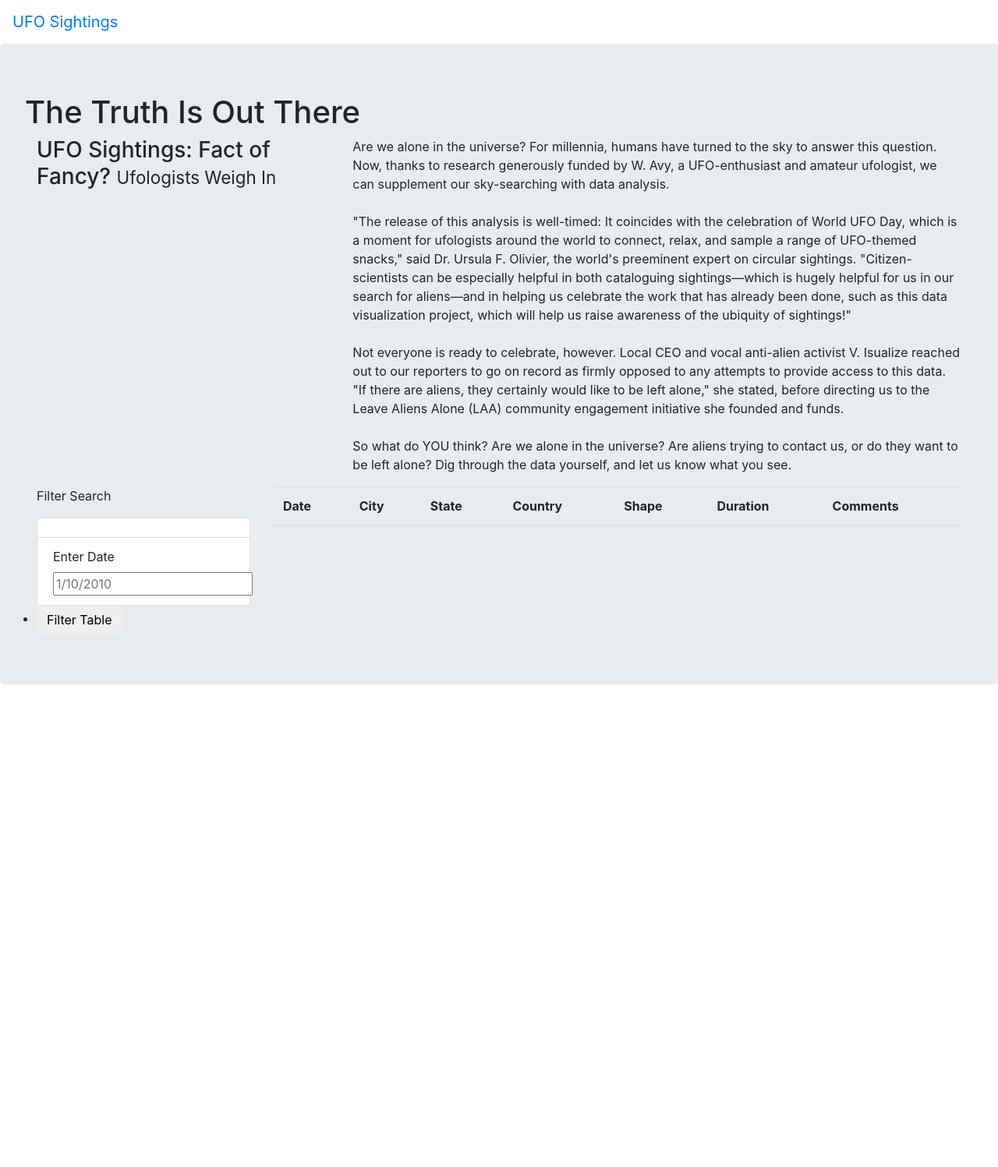
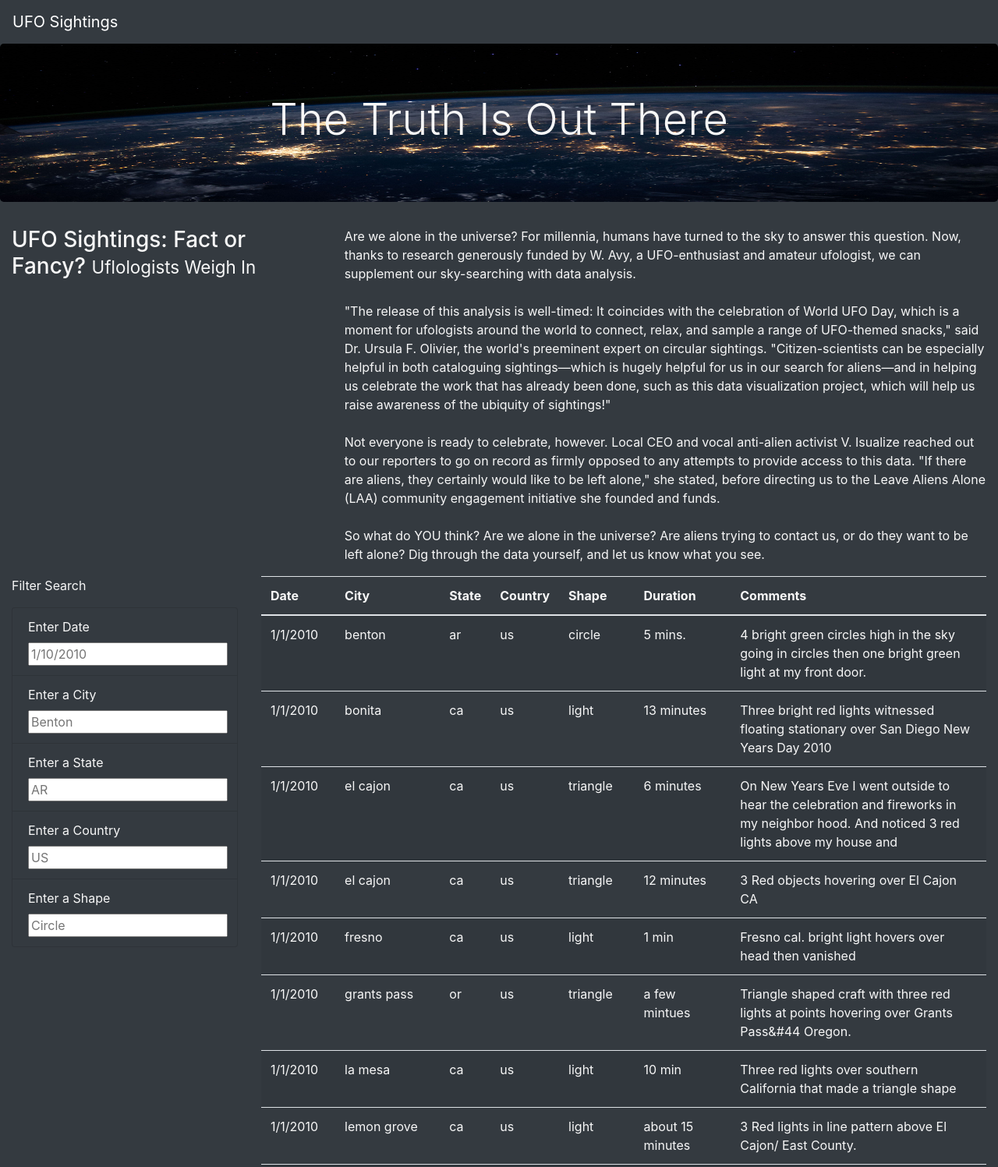
Before and after one commit to jadafler/UFOs, a plain HTML site: page index.html in a window 1280 px wide. Shown: the top 1497 px of the page at 78% size. Before the commit the page ends 910 px from the top, so only its background shows below. Drawn offline with nearby package versions, Linux system fonts and the light colour scheme.

Commit message:
Final UFO Sighting files from module

```diff
--- a/index.html
+++ b/index.html
@@ -8,23 +8,35 @@
         integrity="sha384-Gn5384xqQ1aoWXA+058RXPxPg6fy4IWvTNh0E263XmFcJlSAwiGgFAW/dAiS6JXm" crossorigin="anonymous" >
     <link rel="stylesheet" href="static/css/style.css">
 </head>
-<body>
+<body class="bg-dark">
     <div class="wrapper">
-        <nav class="navbar navbar-expand-lg">
+        <nav class="navbar navbar-dark bg-dark navbar-expand-lg">
             <a class="navbar-brand" href="index.html">UFO Sightings</a>
         </nav>
     </div>
     <div class="jumbotron">
-        <h1>The Truth Is Out There</h1>
+        <h1 class="display-4">The Truth Is Out There</h1>
+    </div>
     <div class="container-fluid">
         <div class="row">
             <div class="col-md-4">
-                <h3>UFO Sightings: Fact of Fancy? <small>Ufologists Weigh In</small></h3>
+                <h3>UFO Sightings: Fact or Fancy? <small>Uflologists Weigh In</small></h3>
             </div>
             <div class="col-md-8">
                 <p>
-                  Are we alone in the universe? For millennia, humans have turned to the sky to answer this question. Now, thanks to research generously funded by W. Avy, a UFO-enthusiast and amateur ufologist, we can supplement our sky-searching with data analysis.<br><br>"The release of this analysis is well-timed: It coincides with the celebration of World UFO Day, which is a moment for ufologists around the world to connect, relax, and sample a range of UFO-themed snacks," said Dr. Ursula F. Olivier, the world's preeminent expert on circular sightings. "Citizen-scientists can be especially helpful in both cataloguing sightings—which is hugely helpful for us in our search for aliens—and in helping us celebrate the work that has already been done, such as this data visualization project, which will help us raise awareness of the ubiquity of sightings!"<br><br>Not everyone is ready to celebrate, however. Local CEO and vocal anti-alien activist V. Isualize reached out to our reporters to go on record as firmly opposed to any attempts to provide access to this data. "If there are aliens, they certainly would like to be left alone," she stated, before directing us to the Leave Aliens Alone (LAA) community engagement initiative she founded and funds.<br><br>So what do YOU think? Are we alone in the universe? Are aliens trying to contact us, or do they want to be left alone? Dig through the data yourself, and let us know what you see.
-
+                Are we alone in the universe? For millennia, humans have turned to the sky to answer this question. Now, thanks to
+                research generously funded by W. Avy, a UFO-enthusiast and amateur ufologist, we can supplement our sky-searching with
+                data analysis.<br><br>"The release of this analysis is well-timed: It coincides with the celebration of World UFO Day,
+                which is a moment for ufologists around the world to connect, relax, and sample a range of UFO-themed snacks," said Dr.
+                Ursula F. Olivier, the world's preeminent expert on circular sightings. "Citizen-scientists can be especially helpful in
+                both cataloguing sightings—which is hugely helpful for us in our search for aliens—and in helping us celebrate the work
+                that has already been done, such as this data visualization project, which will help us raise awareness of the ubiquity
+                of sightings!"<br><br>Not everyone is ready to celebrate, however. Local CEO and vocal anti-alien activist V. Isualize
+                reached out to our reporters to go on record as firmly opposed to any attempts to provide access to this data. "If there
+                are aliens, they certainly would like to be left alone," she stated, before directing us to the Leave Aliens Alone (LAA)
+                community engagement initiative she founded and funds.<br><br>So what do YOU think? Are we alone in the universe? Are
+                aliens trying to contact us, or do they want to be left alone? Dig through the data yourself, and let us know what you
+                see.
                 </p>
             </div>
         </div>
@@ -32,18 +44,28 @@
     <div class="container-fluid">
         <div class="row">
             <div class="col-md-3">
-                <form>
+                <form class="bg-dark">
                     <p>Filter Search</p>
-                    <ul class="list-group">
-                        <li class="list-group-item">
-
+                    <ul class="list-group bg-dark">
+                        <li class="list-group-item bg-dark">
+                            <label for="date">Enter Date</label>
+                            <input type="text" placeholder="1/10/2010" id="datetime">
                         </li>
-                        <li class="list-group-item">
-                            <label for="date">Enter Date</label>
-                            <input type="text" placeholder="1/10/2010" id="datetime" />
+                        <li class="list-group-item bg-dark">
+                            <label for="city">Enter a City</label>
+                            <input type="text" placeholder="Benton" id="city">
                         </li>
-                        <li>
-                            <button id="filter-btn" type="button" class="btn btn-default">Filter Table</button>
+                        <li class="list-group-item bg-dark">
+                            <label for="state">Enter a State</label>
+                            <input type="text" placeholder="AR" id="state">
+                        </li>
+                        <li class="list-group-item bg-dark">
+                            <label for="country">Enter a Country</label>
+                            <input type="text" placeholder="US" id="country">
+                        </li>
+                        <li class="list-group-item bg-dark">
+                            <label for="shape">Enter a Shape</label>
+                            <input type="text" placeholder="Circle" id="shape">
                         </li>
                     </ul>
                 </form>
@@ -64,6 +86,10 @@
                     <tbody></tbody>
                 </table>
             </div>
-
+        </div>
+    </div>
+    <script src="https://cdnjs.cloudflare.com/ajax/libs/d3/4.11.0/d3.js"></script>
+    <script src="static/js/data.js"></script>
+    <script src="static/js/app.js"></script>
 </body>
 </html>
--- a/static/css/style.css
+++ b/static/css/style.css
@@ -0,0 +1,9 @@
+body {
+    color: #f7f7f7;
+}
+
+.jumbotron {
+    background-image: url("../images/nasa.jpg");
+    background-size: 100% 100%;
+    text-align: center;
+}
--- a/static/js/app.js
+++ b/static/js/app.js
@@ -1,18 +1,21 @@
-// Import the data from data.js
+// from data.js
 const tableData = data;
 
-// Reference the HTML table using d3
+// get table references
 var tbody = d3.select("tbody");
 
 function buildTable(data) {
-    // Clear previous data
+  // First, clear out any existing data
   tbody.html("");
-  // For loop
+
+  // Next, loop through each object in the data
+  // and append a row and cells for each value in the row
   data.forEach((dataRow) => {
     // Append a row to the table body
-      let row = t.body.append("tr");
+    let row = tbody.append("tr");
 
-      // Loop each field in the dataRow, add to cell
+    // Loop through each field in the dataRow and add
+    // each value as a table cell (td)
     Object.values(dataRow).forEach((val) => {
       let cell = row.append("td");
       cell.text(val);
@@ -20,27 +23,55 @@ function buildTable(data) {
   });
 }
 
-function handleClick() {
-    // Grab the datetime value from the filter
-    let date = d3.select("#datetime").property("value");
+// 1. Create a variable to keep track of all the filters as an object.
+var filters = {};
+
+// 3. Use this function to update the filters.
+function updateFilters() {
+
+    // 4a. Save the element that was changed as a variable.
+    let changedElement = d3.select(this);
+    console.log(changedElement);
+    // 4b. Save the value that was changed as a variable.
+    let elementValue = changedElement.property("value");
+    console.log(elementValue);
+    // 4c. Save the id of the filter that was changed as a variable.
+    let filterId = changedElement.attr("id");
+    console.log(filterId);
+
+    // 5. If a filter value was entered then add that filterId and value
+    // to the filters list. Otherwise, clear that filter from the filters object.
+    if (elementValue) {
+      filters[filterId] = elementValue;
+    }
+    else {
+      delete filters[filterId];
+    }
+
+    console.log(filters);
+    // 6. Call function to apply all filters and rebuild the table
+    filterTable();
+
+  }
+
+  // 7. Use this function to filter the table when data is entered.
+  function filterTable() {
+
+    // 8. Set the filtered data to the tableData.
     let filteredData = tableData;
 
-     // Check to see if a date was entered and filter the
-    // data using that date.
-    if (date) {
-      // Apply `filter` to the table data to only keep the
-      // rows where the `datetime` value matches the filter value
-      filteredData = filteredData.filter(row => row.datetime === date);
+    // 9. Loop through all of the filters and keep any data that
+    // matches the filter values
+    for (let keyValue in filters) {
+      filteredData = filteredData.filter(row => row[keyValue] === filters[keyValue]);
     }
 
-     // Rebuild the table using the filtered data
-    // @NOTE: If no date was entered, then filteredData will
-    // just be the original tableData.
+    // 10. Finally, rebuild the table using the filtered data
     buildTable(filteredData);
   }
 
-  // Attach an event to listen for the form button
-  d3.selectAll("#filter-btn").on("click", handleClick);
+  // 2. Attach an event to listen for changes to each filter
+  d3.selectAll("input").on("change", updateFilters);
 
   // Build the table when the page loads
   buildTable(tableData);
```
Also changed, not shown: static/images/nasa.jpg (added). Lines whose indentation alone changed are shown as unchanged.
